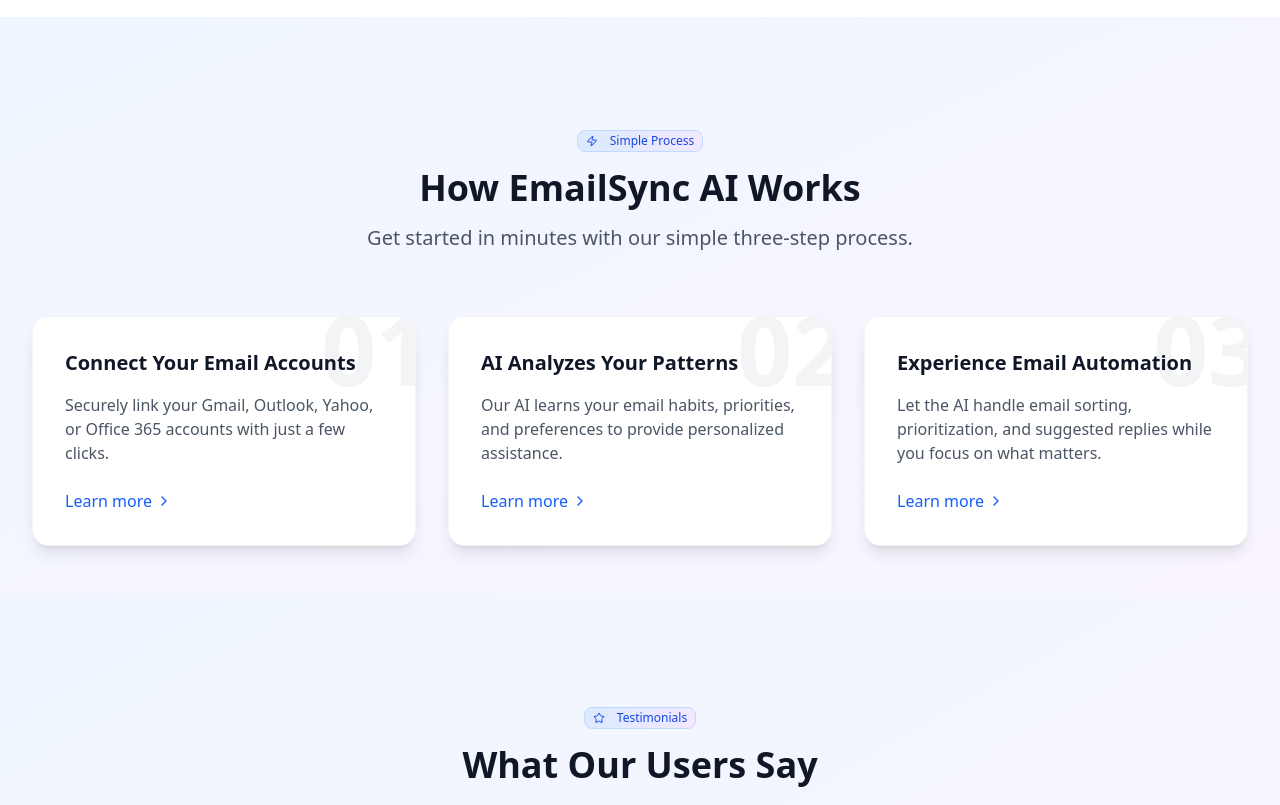
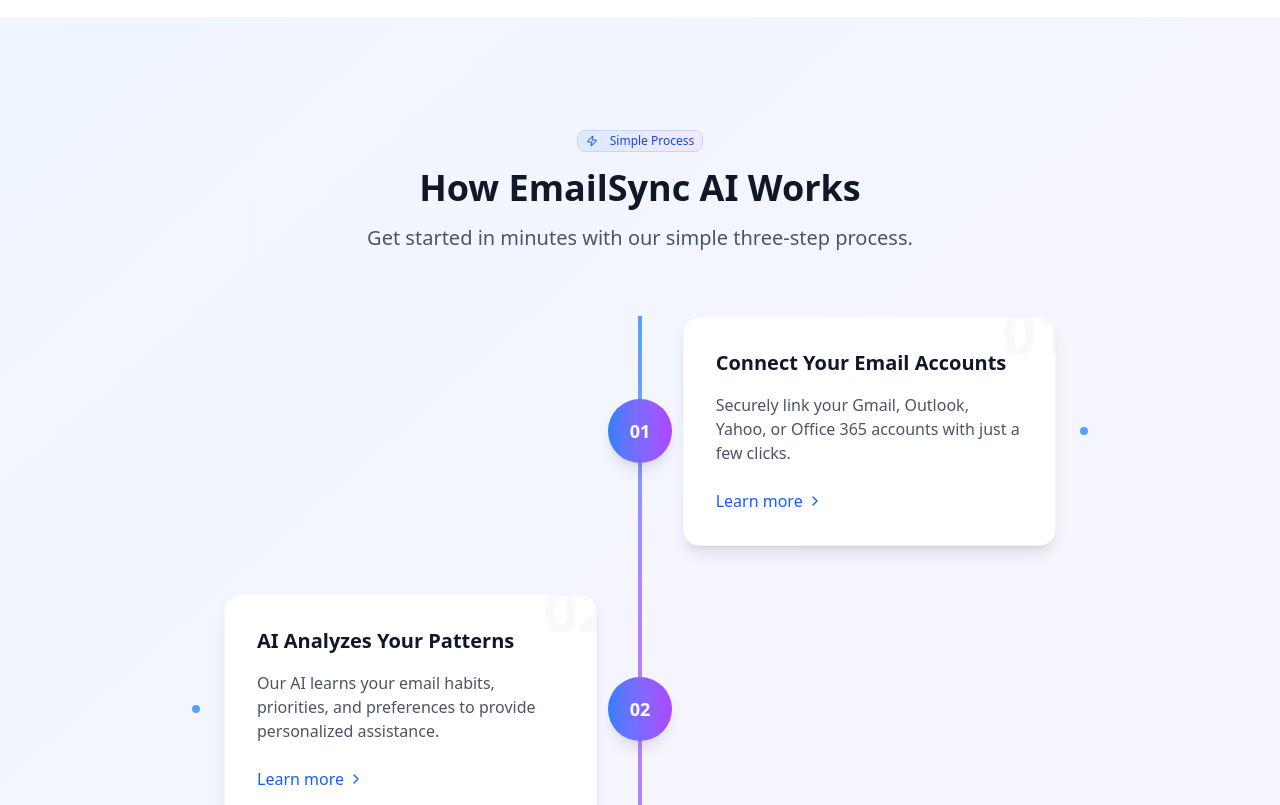
Before and after one commit to AbhayPawar17/mailsync-frontend, a Next.js app: page / in a window 1280 px wide. Shown: the part 1980-2785 px from the top of the page. Built offline with nearby package versions, Linux system fonts and the light colour scheme.

Commit message:
changed the task section

```diff
--- a/app/landing-page/page.tsx
+++ b/app/landing-page/page.tsx
@@ -758,10 +758,13 @@ const companyLogos = [
       </section>
 
       {/* How It Works Section */}
-      <section id="how-it-works" className="py-20 px-4 sm:px-6 lg:px-8 bg-gradient-to-br from-blue-50 to-purple-50 relative z-10">
+<section
+      id="how-it-works"
+      className="py-20 px-4 sm:px-6 lg:px-8 bg-gradient-to-br from-blue-50 to-purple-50 relative z-10"
+    >
       <div
         ref={howItWorksRef}
-          className="max-w-7xl mx-auto opacity-0 transition-all duration-1000 transform translate-y-8"
+        className="max-w-4xl mx-auto opacity-0 transition-all duration-1000 transform translate-y-8"
       >
         <div className="text-center mb-16">
           <Badge className="bg-gradient-to-r from-blue-100 to-purple-100 text-blue-700 border-blue-200 mb-4">
@@ -774,24 +777,86 @@ const companyLogos = [
           </p>
         </div>
 
-          <div className="grid md:grid-cols-3 gap-8">
+        <div className="relative">
+          {/* Vertical connecting wire */}
+          <div className="absolute left-1/2 top-0 bottom-0 w-1 bg-gradient-to-b from-blue-400 via-purple-400 to-blue-400 transform -translate-x-1/2 hidden md:block"></div>
+
+          {/* Mobile connecting wire */}
+          <div className="absolute left-8 top-0 bottom-0 w-1 bg-gradient-to-b from-blue-400 via-purple-400 to-blue-400 md:hidden"></div>
+
+          <div className="space-y-12">
             {howItWorks.map((step, index) => (
               <div
                 key={step.title}
-                className="bg-white rounded-2xl p-8 shadow-lg border border-gray-100 relative overflow-hidden hover:scale-105 transition-all duration-300"
+                className={`relative flex items-center ${
+                  index % 2 === 0 ? "md:flex-row" : "md:flex-row-reverse"
+                } flex-row`}
                 style={{ animationDelay: `${index * 200}ms` }}
               >
-                <div className="absolute -right-4 -top-4 text-8xl font-bold text-gray-100">{step.step}</div>
+                {/* Step number circle */}
+                <div className="absolute left-1/2 transform -translate-x-1/2 z-20 hidden md:block">
+                  <div className="w-16 h-16 bg-gradient-to-r from-blue-500 to-purple-500 rounded-full flex items-center justify-center shadow-lg">
+                    <span className="text-white font-bold text-lg">{step.step}</span>
+                  </div>
+                </div>
+
+                {/* Mobile step number */}
+                <div className="absolute left-4 transform -translate-x-1/2 z-20 md:hidden">
+                  <div className="w-12 h-12 bg-gradient-to-r from-blue-500 to-purple-500 rounded-full flex items-center justify-center shadow-lg">
+                    <span className="text-white font-bold text-sm">{step.step}</span>
+                  </div>
+                </div>
+
+                {/* Content card */}
+                <div
+                  className={`bg-white rounded-2xl p-8 shadow-lg border border-gray-100 relative overflow-hidden hover:scale-105 transition-all duration-300 ${
+                    index % 2 === 0 ? "md:mr-8 md:ml-auto md:w-5/12" : "md:ml-8 md:mr-auto md:w-5/12"
+                  } ml-16 md:ml-8 w-full md:w-5/12`}
+                >
+                  {/* Connecting line to center */}
+                  <div
+                    className={`absolute top-1/2 w-8 h-1 bg-gradient-to-r from-blue-400 to-purple-400 transform -translate-y-1/2 hidden md:block ${
+                      index % 2 === 0 ? "-right-8" : "-left-8"
+                    }`}
+                  ></div>
+
+                  {/* Mobile connecting line */}
+                  <div className="absolute top-1/2 -left-16 w-12 h-1 bg-gradient-to-r from-blue-400 to-purple-400 transform -translate-y-1/2 md:hidden"></div>
+
+                  <div className="absolute -right-4 -top-4 text-6xl font-bold text-gray-100 opacity-50">
+                    {step.step}
+                  </div>
                   <div className="relative z-10">
                     <h3 className="text-xl font-semibold text-gray-900 mb-4">{step.title}</h3>
                     <p className="text-gray-600 mb-6">{step.description}</p>
-                  <div className="flex items-center text-blue-600 font-medium">
+                    <div className="flex items-center text-blue-600 font-medium cursor-pointer hover:text-purple-600 transition-colors">
                       <span>Learn more</span>
                       <ChevronRight className="w-4 h-4 ml-1" />
                     </div>
                   </div>
                 </div>
+
+                {/* Decorative elements */}
+                <div
+                  className={`hidden md:block absolute ${
+                    index % 2 === 0 ? "right-0" : "left-0"
+                  } top-1/2 transform -translate-y-1/2`}
+                >
+                  <div className="w-2 h-2 bg-blue-400 rounded-full animate-pulse"></div>
+                </div>
+              </div>
             ))}
+          </div>
+
+          {/* End cap for the wire */}
+          <div className="absolute bottom-0 left-1/2 transform -translate-x-1/2 hidden md:block">
+            <div className="w-4 h-4 bg-gradient-to-r from-blue-500 to-purple-500 rounded-full"></div>
+          </div>
+
+          {/* Mobile end cap */}
+          <div className="absolute bottom-0 left-8 transform -translate-x-1/2 md:hidden">
+            <div className="w-4 h-4 bg-gradient-to-r from-blue-500 to-purple-500 rounded-full"></div>
+          </div>
         </div>
       </div>
     </section>
```
Also changed, not shown: components/dashboard/page.tsx (+79 -37 lines). Lines whose indentation alone changed are shown as unchanged.
